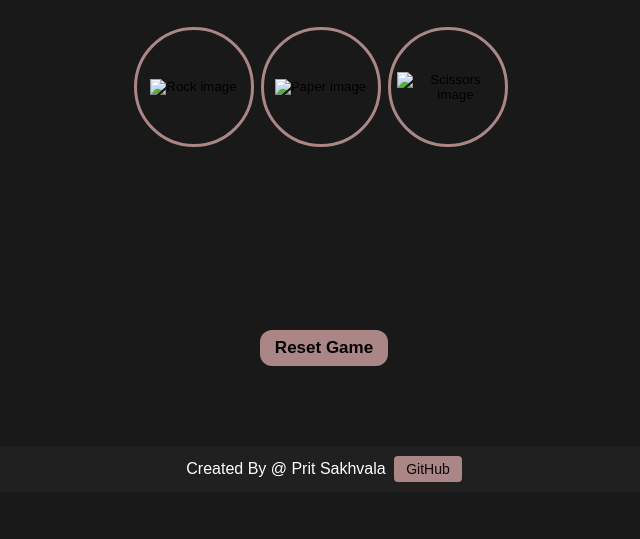
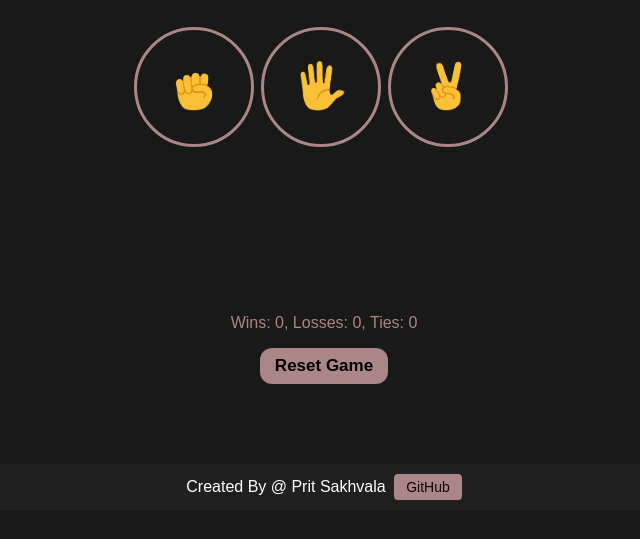
Before and after one commit to pritsakhvala/Rock-Paper-Scissors-Game, a plain HTML site: page index.html in a window 1280 px wide. Shown: the part 107-646 px from the top of the page, without its empty margins (316-956 px from the left). Drawn offline with Linux system fonts and the light colour scheme.

Commit message:
added images and correct paths

```diff
--- a/index.html
+++ b/index.html
@@ -82,6 +82,6 @@
         </p>
       </div>
     </div>
-    <script src="scripts/rock-paper-scissors.js"></script>
+    <script src="script/rock-paper-scissors.js"></script>
   </body>
 </html>
```
Also changed, not shown: image/paper-image.png (added), image/rock-image.png (added), image/scissors-image.png (added).
